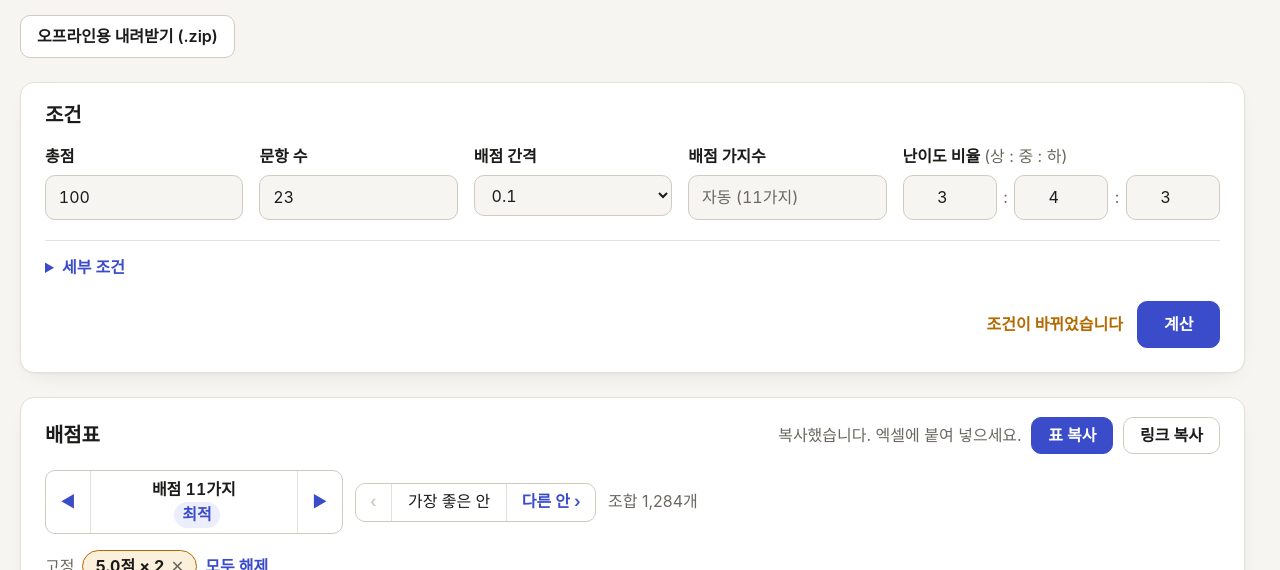
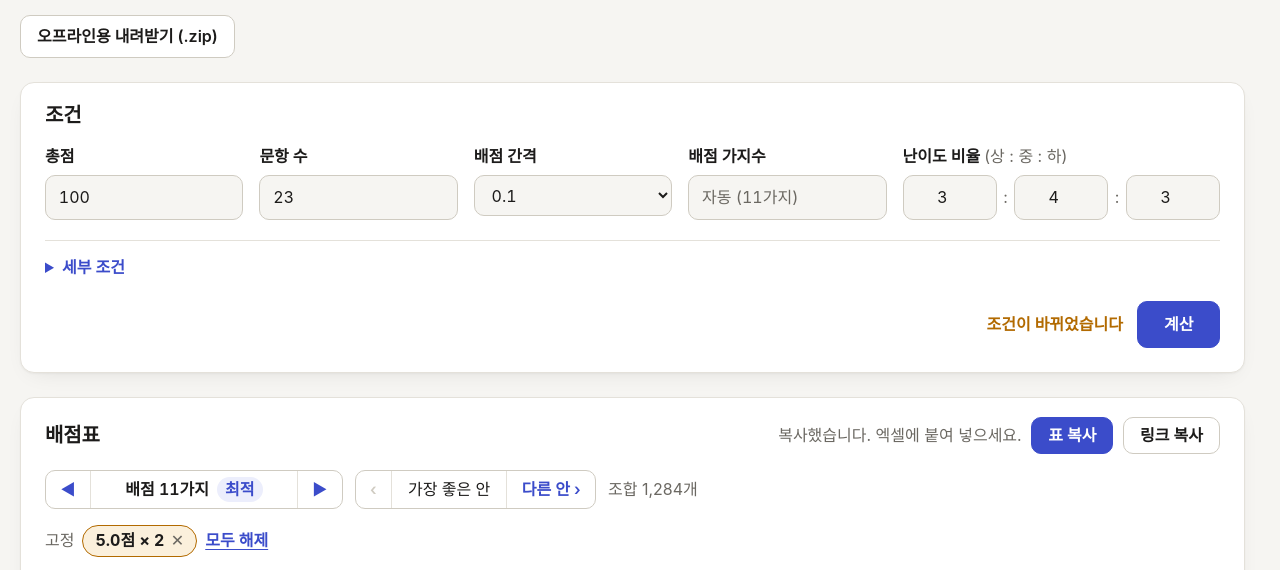
Before and after one commit to itmir913/exam-tools, a website: page design-draft/create-points.html in a window 1280 px wide. Shown: the part 192-762 px from the top of the page. Drawn offline with Linux system fonts and the light colour scheme.

Commit message:
Keep the 가지수 stepper on one line in the create-points draft
The label was a grid, so the 최적 tag dropped to a second row and made
that stepper taller than its neighbour. Lay it out as a flex row.

```diff
--- a/design-draft/create-points.html
+++ b/design-draft/create-points.html
@@ -105,9 +105,9 @@
   .stepper button { font: inherit; font-weight: 600; color: var(--accent); background: transparent; border: 0; padding: .35rem .9rem; cursor: pointer; transition: background .15s; }
   .stepper button:hover:not(:disabled) { background: var(--accent-soft); }
   .stepper button:disabled { color: var(--line-strong); cursor: not-allowed; }
-  .stepper .label { display: grid; white-space: nowrap; place-items: center; padding: .35rem 1rem; min-width: 13rem; border-inline: 1px solid var(--line); font-weight: 600; font-variant-numeric: tabular-nums; }
+  .stepper .label { display: flex; align-items: center; justify-content: center; gap: .5rem; white-space: nowrap; padding: .35rem 1rem; min-width: 13rem; border-inline: 1px solid var(--line); font-weight: 600; font-variant-numeric: tabular-nums; }
   .stepper.alt .label { min-width: 7rem; font-weight: 400; }
-  .tag { display: inline-block; margin-left: .4rem; padding: 0 .5rem; border-radius: 999px; background: var(--accent-soft); color: var(--accent); font-weight: 700; }
+  .tag { display: inline-block; padding: 0 .5rem; border-radius: 999px; background: var(--accent-soft); color: var(--accent); font-weight: 700; }
 
   .chips { display: flex; flex-wrap: wrap; align-items: center; gap: .5rem; margin-bottom: 1rem; }
   .chip { display: inline-flex; align-items: center; gap: .4rem; padding: .15rem .75rem; border-radius: 999px; border: 1px solid var(--warn); background: var(--warn-soft); color: var(--ink); font: inherit; font-variant-numeric: tabular-nums; cursor: pointer; }
```
